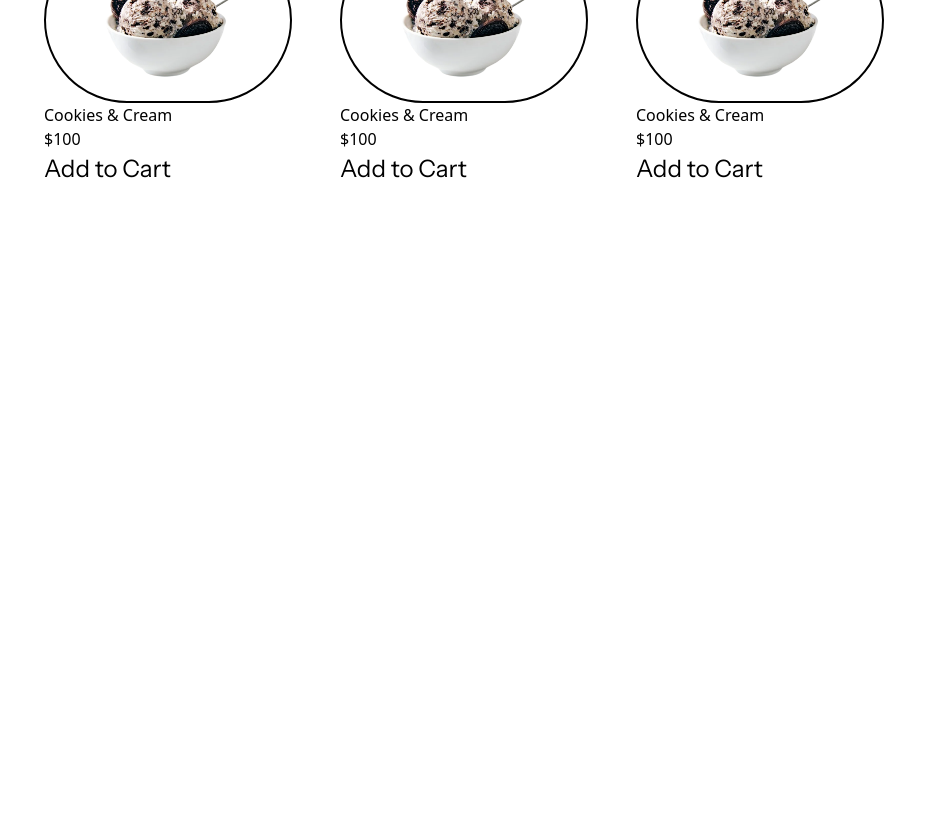
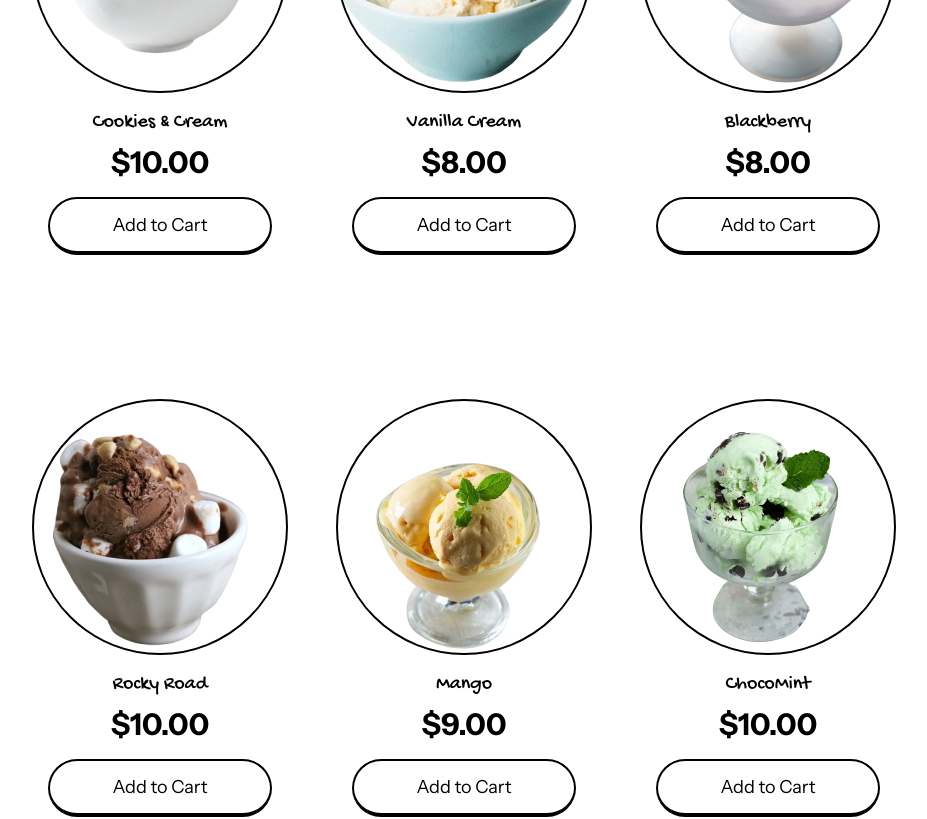
Before and after one commit to Khryz-Navarro/SweetWhirl, a React (Vite) app: page / in a window 1280 px wide. Shown: the part 1780-2599 px from the top of the page, without its empty margins (176-1103 px from the left). Before the commit the page ends 2309 px from the top, so only its background shows below. Built offline with nearby package versions, Linux system fonts and the light colour scheme.

Commit message:
addded TitleCard Values
added some slight modifications

```diff
--- a/src/components/IceCreamCard.jsx
+++ b/src/components/IceCreamCard.jsx
@@ -1,29 +1,23 @@
 import React from "react";
-import CookiesnCream from "../assets/img/cookies_&_cream.png";
 
-const IceCreamCard = () => {
-  const [name, price] = "";
+const IceCreamCard = (props) => {
   return (
-    <>
-      <div className="h-[508px] w-[280px] p-4">
+    <div className="flex flex-col items-center w-64 p-4 m-4">
+      <div className="rounded-full overflow-hidden w-64 h-64 mb-4 border-2 border-black">
         <img
-          src={CookiesnCream}
-          alt="Ice Cream"
-          className="border-2 rounded-full"
+          src={props.img}
+          alt={props.alt}
+          className="w-full h-full object-cover"
         />
-        <div>
-          <h1>Cookies & Cream</h1>
-        </div>
-        <div>
-          <h1>${"100"}</h1>
-        </div>
-        <div>
-          <button className="font-InstrumentSans text-[24px]">
-            Add to Cart
-          </button>
-        </div>
       </div>
-    </>
+      <h2 className="font-GochiHand text-xl mb-2">{props.flavor}</h2>
+      <p className="font-InstrumentSans text-3xl font-bold mb-4">
+        ${Number(props.price).toFixed(2)}
+      </p>
+      <button className="w-full bg-white text-black border-2 border-black border-b-4 rounded-full py-3 px-6 font-InstrumentSans text-lg transition-all duration-550 hover:bg-black hover:text-white dura">
+        Add to Cart
+      </button>
+    </div>
   );
 };
 
--- a/src/components/Menu.jsx
+++ b/src/components/Menu.jsx
@@ -1,18 +1,41 @@
 import React from "react";
 import IceCreamCard from "./IceCreamCard";
+import CookiesnCream from "../assets/img/cookies_&_cream.png";
+import Vanilla from "../assets/img/vanilla_cream.png";
+import Blackberry from "../assets/img/blackberry.png";
+import RockyRoad from "../assets/img/rocky_road.png";
+import Mango from "../assets/img/mango.png";
+import ChocoMint from "../assets/img/choco_mint.png";
+import Caramel from "../assets/img/caramel_cream.png";
+import Cherry from "../assets/img/cherry_cream.png";
+import Pistachio from "../assets/img/pistachio.png";
 
 const Menu = () => {
   return (
-    <div className="p-1 m-1 h-screen ">
+    <div className="p-1 m-0">
       <div className="justify-center items-center text-center p-8 m-8">
         <h1 className="text-center font-GochiHand font-bold text-5xl">
           Flavors
         </h1>
       </div>
-      <div className="flex p-4 m-4 gap-4 justify-center items-center flex-wrap">
-        <IceCreamCard />
-        <IceCreamCard />
-        <IceCreamCard />
+      <div className="flex col-3 p-8 m-8 gap-4 justify-center items-center flex-wrap">
+        <IceCreamCard
+          img={CookiesnCream}
+          flavor="Cookies & Cream"
+          price={10.0}
+        />
+        <IceCreamCard img={Vanilla} flavor={"Vanilla Cream"} price={8} />
+        <IceCreamCard img={Blackberry} flavor={"Blackberry"} price={8} />
+      </div>
+      <div className="flex col-3 p-4 m-4 gap-4 justify-center items-center flex-wrap">
+        <IceCreamCard img={RockyRoad} flavor={"Rocky Road"} price={10} />
+        <IceCreamCard img={Mango} flavor={"Mango"} price={9} />
+        <IceCreamCard img={ChocoMint} flavor={"ChocoMint"} price={10} />
+      </div>
+      <div className="flex col-3 p-4 m-4 gap-4 justify-center items-center flex-wrap">
+        <IceCreamCard img={Caramel} flavor={"Caramel"} price={11} />
+        <IceCreamCard img={Cherry} flavor={"Cherry"} price={12} />
+        <IceCreamCard img={Pistachio} flavor={"Pistachio"} price={9} />
       </div>
     </div>
   );
--- a/src/components/Schedule.jsx
+++ b/src/components/Schedule.jsx
@@ -15,6 +15,7 @@ const Schedule = () => {
 
   return (
     <>
+      <div className="p-1 m-9">
         <div className="justify-center items-center text-center p-8 m-8">
           <h1 className="font-bold font-GochiHand text-5xl">Schedule</h1>
         </div>
@@ -36,7 +37,9 @@ const Schedule = () => {
             </div>
           </div>
           <div className="flex-1 ml-16">
-          <h2 className="font-GochiHand text-4xl mb-8">We are available on</h2>
+            <h2 className="font-GochiHand text-4xl mb-8">
+              We are available on
+            </h2>
             <div className="space-y-4">
               {schedule.map((item) => (
                 <div key={item.day} className="flex items-center">
@@ -52,6 +55,7 @@ const Schedule = () => {
             </div>
           </div>
         </div>
+      </div>
     </>
   );
 };
--- a/src/components/TitleCard.jsx
+++ b/src/components/TitleCard.jsx
@@ -3,7 +3,7 @@ import Vanilla from "../assets/img/vanilla_ice_cream.png";
 
 const TitleCard = () => {
   return (
-    <div className="flex justify-center items-center min-h-screen">
+    <div className="flex justify-center items-center mt-2">
       <div className="w-[1280px] h-[584px] bg-gradient-to-b from-[#FFE550] to-[#FF9D00]  rounded-[35px] p-16 border-b-5 border-2">
         <div className="flex justify-between items-center m-8">
           <div className="max-w-2xl p-4 m-4">
```
Lines whose indentation alone changed are shown as unchanged.
